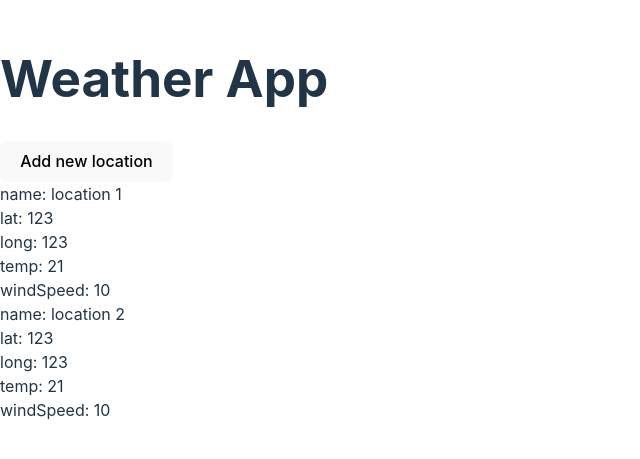
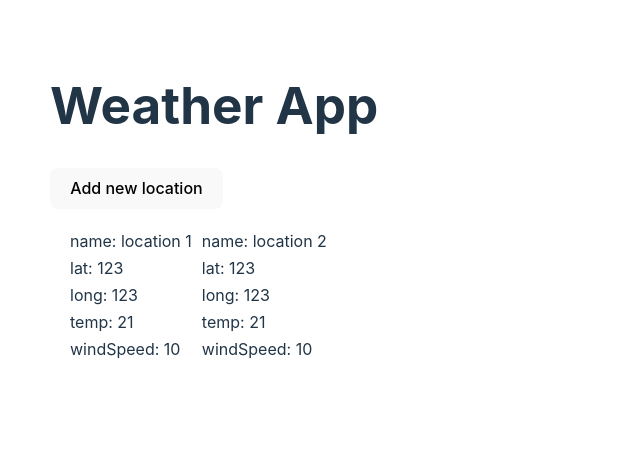
Before and after one commit to JoarDev/pilis-mod3-ramos-uruzagasti, a React (Vite) app: page / in a window 1280 px wide. Shown: the part 181-640 px from the top of the page, without its empty margins (0-640 px from the left). Built offline with nearby package versions, Linux system fonts and the light colour scheme.

Commit message:
add basic styling

```diff
--- a/src/routes/newLocation.jsx
+++ b/src/routes/newLocation.jsx
@@ -12,7 +12,7 @@ export default function NewLocation() {
     }
 
     return (
-        <form onSubmit={handleSubmit(onSubmit)}>
+        <form onSubmit={handleSubmit(onSubmit)} style={{display: "flex", flexDirection: "column", gap: 10, margin: 50}}>
           <label>
             name
             <input {...register("name", { required: true })} />
--- a/src/routes/root/root.jsx
+++ b/src/routes/root/root.jsx
@@ -6,20 +6,26 @@ export default function Root() {
 
     return (
       <>
-        <div>
+        <div style={{margin: 50}}>
           <h1>Weather App</h1>
           <Link to={"newLocation"}>
             <button>Add new location</button>
           </Link>
 
-          <div>
+          <div style={{display: "flex", gap: 10, margin: 20}}>
             {
                 locationList.map((location) => {
-                    return Object.entries(location).map(([property, value]) => {
-                        return (
-                            <div>{property}: {value}</div>
-                        )
-                    })
+                    return (
+                        <div style={{display: "flex", flexDirection: "column", gap: 3}}>
+                            {
+                                Object.entries(location).map(([property, value]) => {
+                                    return (
+                                        <div>{property}: {value}</div>
+                                    )
+                                })
+                            }
+                        </div>
+                    )
                 })
             }
           </div>
```
